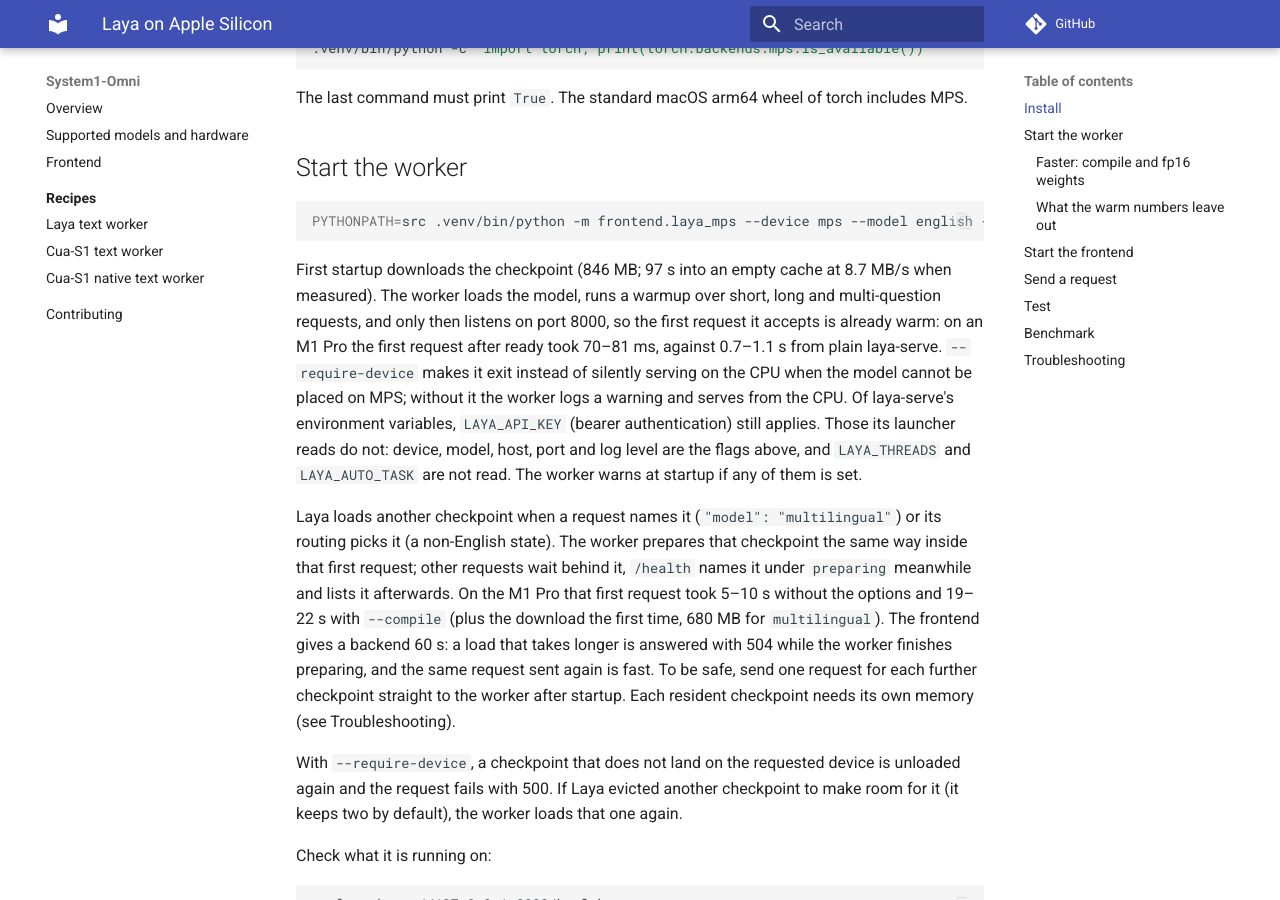
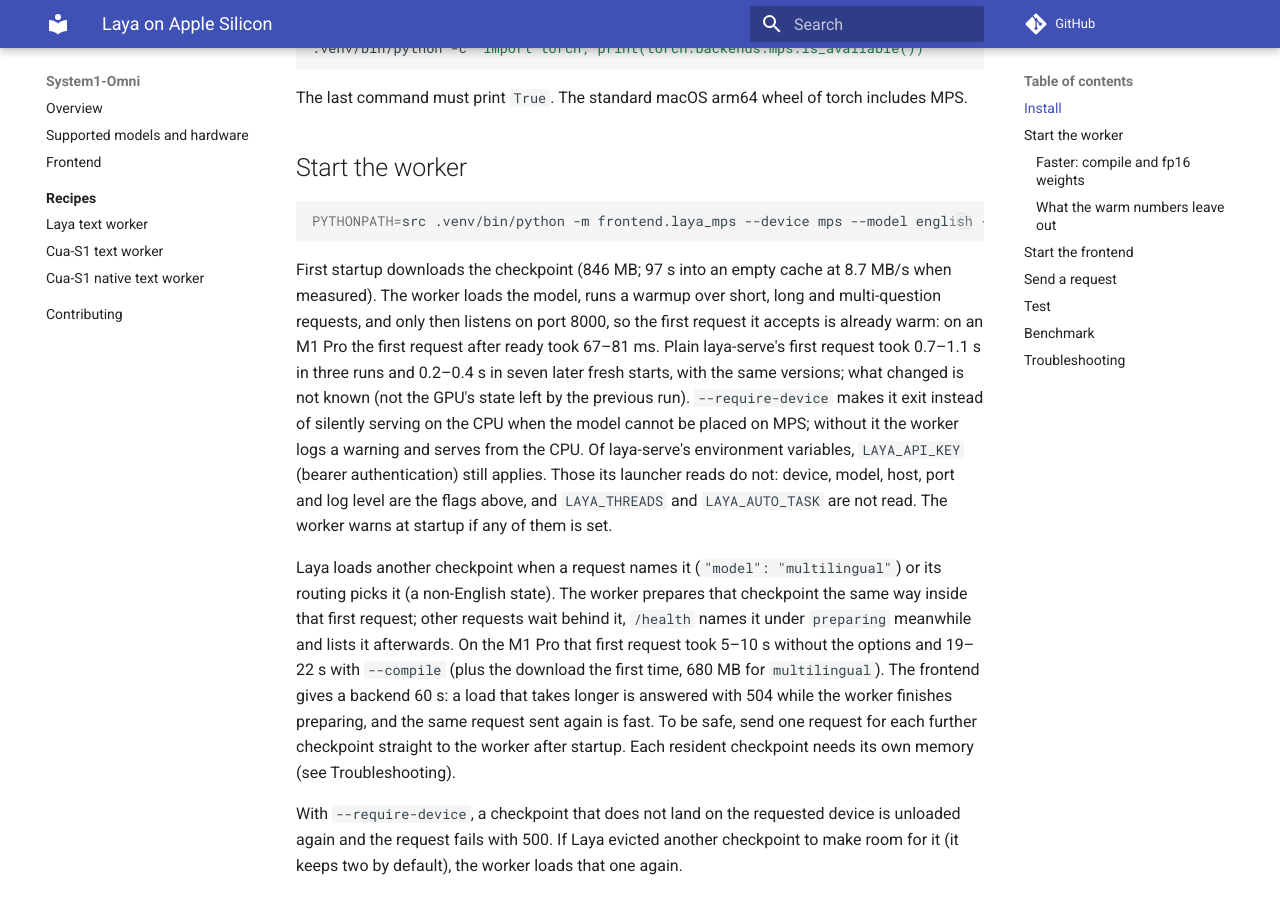
Before and after one commit to Levius-Fubuki/system1-omni, an MkDocs documentation site: the page built from recipe/laya/apple-silicon.md, in a window 1280 px wide and 900 px high, scrolled down 635 px. Built offline with MkDocs 1.6.1 and Material for MkDocs 9.7.7, drawn with Linux system fonts in a browser that asks for light colours; comment, search, counter and statistics services are not loaded.

Commit message:
Laya recipe: plain laya-serve's first request, as measured then and since
The recipe gave 0.7-1.1 s for plain laya-serve's first request after ready, from three runs on
2026-09-28. Seven fresh starts since, with the same torch, laya and macOS, took 0.2-0.4 s, both
right after another run and after 30 s of idle, so the GPU's state left by a previous run does
not explain it. The recipe now gives both and says the cause is not known. The worker's own
first request (67-81 ms) is unchanged.

The README says every script that measures refuses a noisy machine; report.py does not measure.

```diff
--- a/recipe/laya/apple-silicon.md
+++ b/recipe/laya/apple-silicon.md
@@ -35,9 +35,11 @@
 First startup downloads the checkpoint (846 MB; 97 s into an empty cache at 8.7 MB/s when measured). The
 worker loads the model, runs a warmup
 over short, long and multi-question requests, and only then listens on port 8000, so the first
-request it accepts is already warm: on an M1 Pro the first request after ready took 70–81 ms, against
-0.7–1.1 s from plain laya-serve. `--require-device` makes it exit instead of silently serving on the CPU
-when the model cannot be placed on MPS; without it the worker logs a warning and serves from the CPU.
+request it accepts is already warm: on an M1 Pro the first request after ready took 67–81 ms. Plain
+laya-serve's first request took 0.7–1.1 s in three runs and 0.2–0.4 s in seven later fresh starts, with
+the same versions; what changed is not known (not the GPU's state left by the previous run).
+`--require-device` makes it exit instead of silently serving on the CPU when the model cannot be placed
+on MPS; without it the worker logs a warning and serves from the CPU.
 Of laya-serve's environment variables, `LAYA_API_KEY` (bearer authentication) still applies. Those its
 launcher reads do not: device, model, host, port and log level are the flags above, and `LAYA_THREADS` and
 `LAYA_AUTO_TASK` are not read. The worker warns at startup if any of them is set.
```
Also changed, not shown: benchmarks/laya_mps/README.md (+1 -1 lines).
